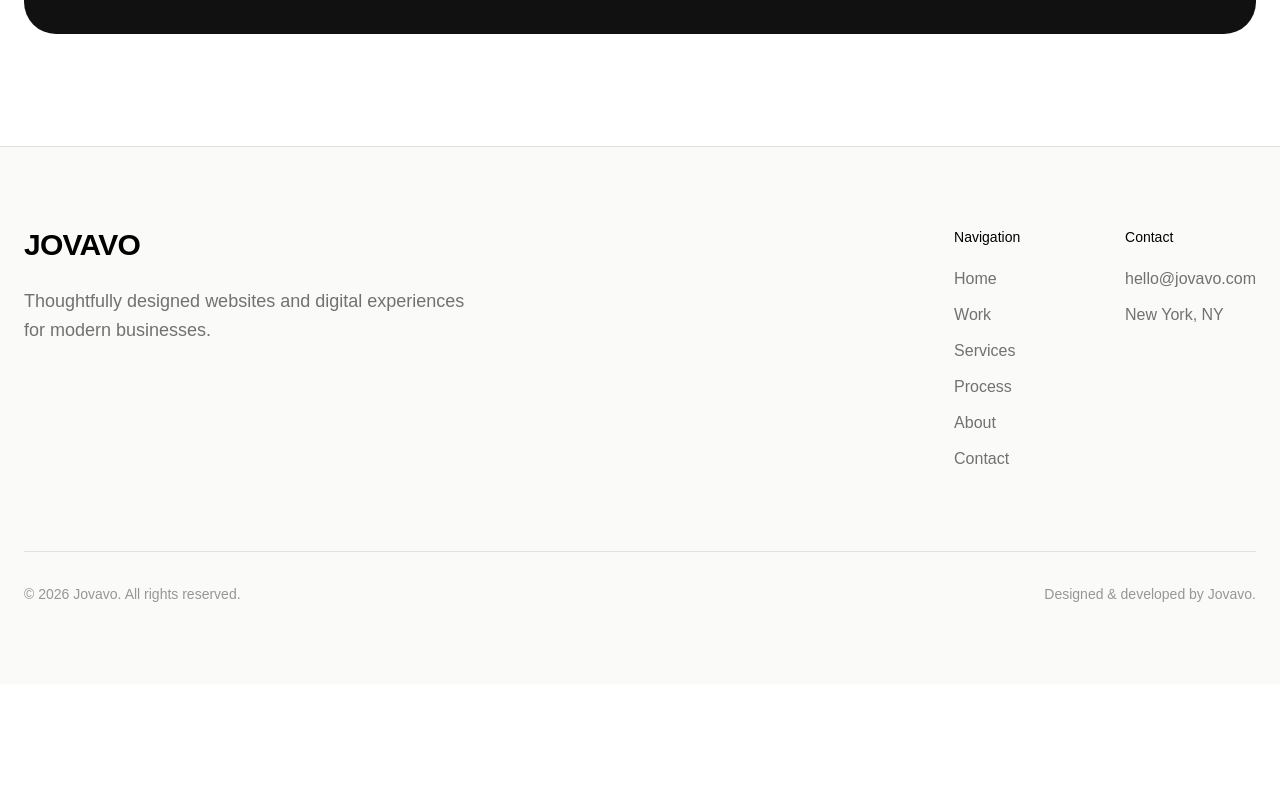
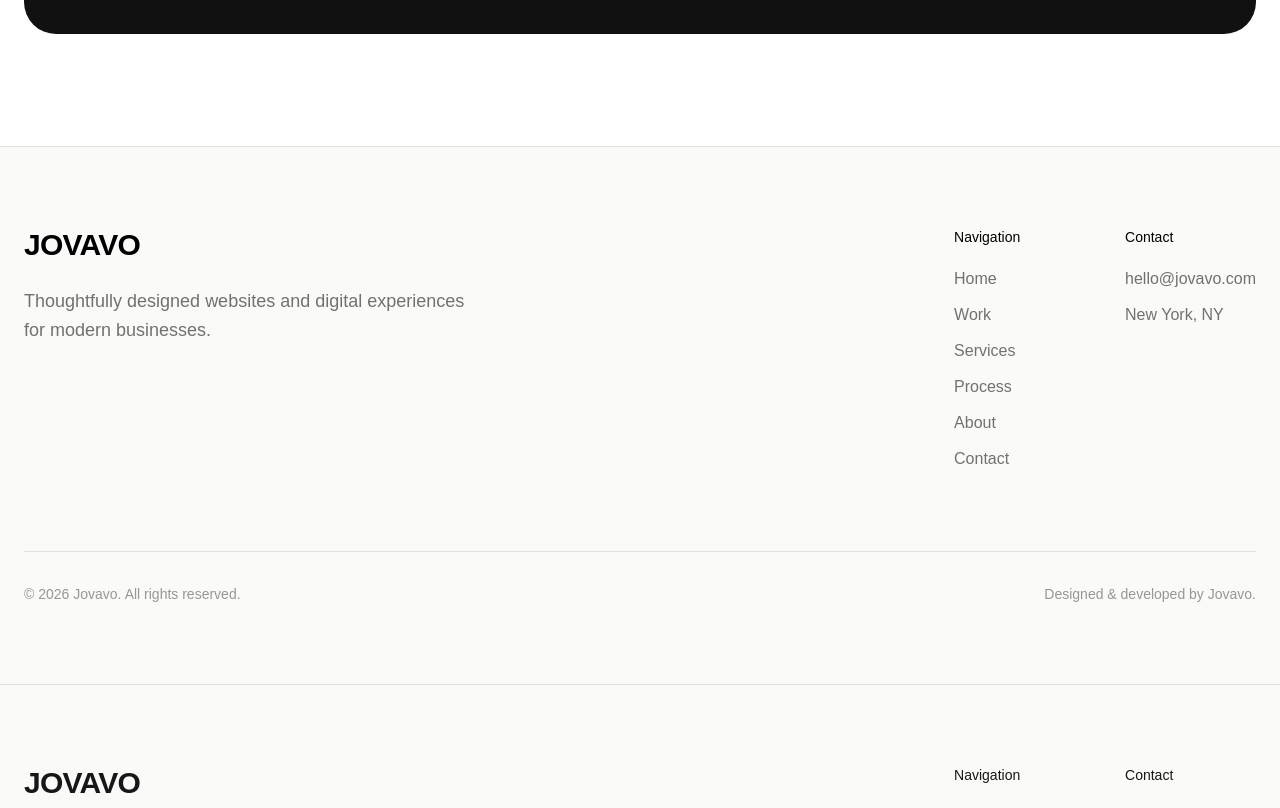
Before and after one commit to Jovavoco/jovavo, a Next.js app: page / in a window 1280 px wide. Shown: the part 3970-4778 px from the top of the page. Before the commit the page ends 4654 px from the top, so only its background shows below. Built offline with nearby package versions, Linux system fonts and the light colour scheme.

Commit message:
Update layout.tsx

```diff
--- a/app/layout.tsx
+++ b/app/layout.tsx
@@ -1,6 +1,7 @@
 import type { Metadata } from "next";
 import { Geist, Geist_Mono } from "next/font/google";
 import Navbar from "@/components/Navbar";
+import Footer from "@/components/Footer";
 import "./globals.css";
 
 const geistSans = Geist({
@@ -28,10 +29,14 @@ export default function RootLayout({
       lang="en"
       className={`${geistSans.variable} ${geistMono.variable} h-full antialiased`}
     >
-      <body className="min-h-full flex flex-col">
-        <Navbar />
-        {children}
-      </body>
+  <body className="min-h-full flex flex-col">
+  <Navbar />
+  <main className="flex-1">
+    {children}
+  </main>
+  <Footer />
+</body>
     </html>
+
   );
 }
```
